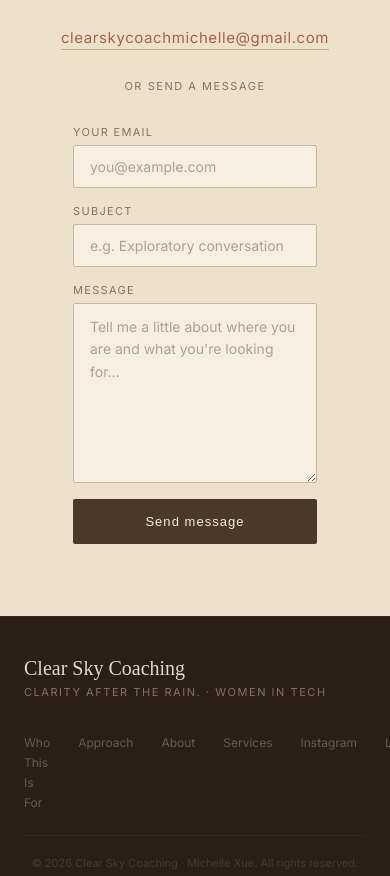
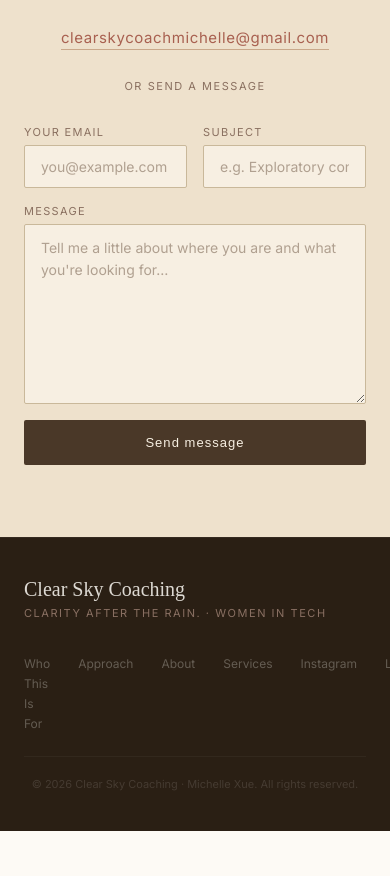
Before and after one commit to mxue2005/clear-sky-coaching, a Next.js app: page / in a window 390 px wide. Shown: the part 8420-9296 px from the top of the page. After the commit the page ends 9251 px from the top, so only its background shows below. Built offline with nearby package versions, Linux system fonts and the light colour scheme; a web font is replaced by a local one.

Commit message:
Contact: wider layout from image 2, side-by-side fields, keep parchment colours

```diff
--- a/app/globals.css
+++ b/app/globals.css
@@ -164,7 +164,7 @@ nav.scrolled {
 .t-block cite { font-size: 12px; letter-spacing: .1em; text-transform: uppercase; color: #8A7060; font-style: normal; }
 
 /* ─── CTA ─── */
-.cta-section { background: var(--parchment); padding: 96px 64px; text-align: center; min-height: 60vh; display: flex; flex-direction: column; justify-content: center; }
+.cta-section { background: var(--parchment); padding: 96px 120px; text-align: center; min-height: 60vh; display: flex; flex-direction: column; justify-content: center; }
 .cta-section h2 { font-family: 'Cormorant Garant', serif; font-size: clamp(32px,4.5vw,58px); font-weight: 300; color: var(--brown-text); line-height: 1.2; margin-bottom: 20px; }
 .cta-section h2 em { font-style: italic; color: var(--blush-dark); }
 .cta-section > p { font-size: 17px; color: var(--brown-body); max-width: 420px; margin: 0 auto 40px; line-height: 1.75; }
@@ -293,6 +293,7 @@ footer { background: var(--brown-dark); border-top: 1px solid rgba(255,255,255,.
   .cta-form-row { grid-template-columns: 1fr; }
   .cta-form { max-width: 100%; }
   .cta-divider { max-width: 100%; }
+  .cta-section { padding: 72px 24px; }
 }
 @media (prefers-reduced-motion: reduce) { *, *::before, *::after { animation: none !important; transition: none !important; } }
 
@@ -300,10 +301,10 @@ footer { background: var(--brown-dark); border-top: 1px solid rgba(255,255,255,.
 .cta-email-direct { margin-bottom: 32px; }
 .cta-email-direct a { color: #A86050; font-size: 15px; letter-spacing: .04em; text-decoration: none; border-bottom: 1px solid #C9A88A; padding-bottom: 2px; transition: border-color .2s; }
 .cta-email-direct a:hover { border-color: #A86050; }
-.cta-divider { display: flex; align-items: center; gap: 16px; max-width: 680px; margin: 0 auto 32px; }
+.cta-divider { display: flex; align-items: center; gap: 16px; max-width: 720px; margin: 0 auto 32px; }
 .cta-divider-line { flex: 1; height: 1px; background: #C9B89A; }
 .cta-divider-text { font-size: 11px; letter-spacing: .14em; text-transform: uppercase; color: #8A7060; }
-.cta-form { max-width: 680px; margin: 0 auto; display: flex; flex-direction: column; gap: 16px; }
+.cta-form { max-width: 720px; margin: 0 auto; display: flex; flex-direction: column; gap: 16px; }
 .cta-form-row { display: grid; grid-template-columns: 1fr 1fr; gap: 16px; }
 .cta-field { display: flex; flex-direction: column; gap: 6px; text-align: left; }
 .cta-field label { font-size: 11px; letter-spacing: .12em; text-transform: uppercase; color: #8A7060; }
--- a/components/sections/CTA.js
+++ b/components/sections/CTA.js
@@ -56,6 +56,7 @@ export default function CTA() {
       ) : (
         <>
           <form className="cta-form" onSubmit={handleSubmit}>
+            <div className="cta-form-row">
               <div className="cta-field">
                 <label htmlFor="email">Your email</label>
                 <input
@@ -69,6 +70,7 @@ export default function CTA() {
                   type="text" id="subject" name="subject"
                   placeholder="e.g. Exploratory conversation" required
                 />
+              </div>
             </div>
 
             <div className="cta-field">
```
Lines whose indentation alone changed are shown as unchanged.
